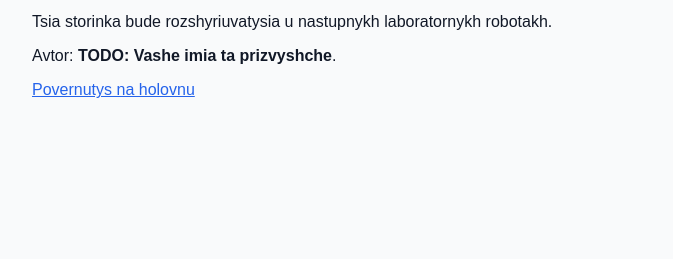
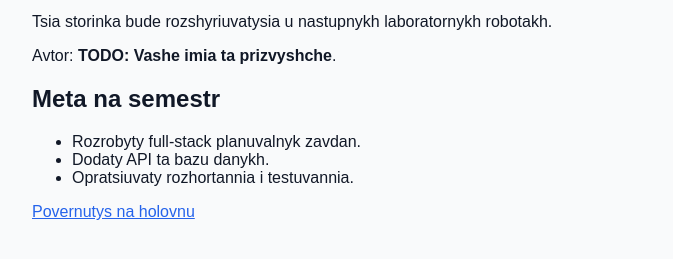
Before and after one commit to kudriavtsevmdipz24-alt/taskboard, a plain HTML site: page about.html in a window 1280 px wide. Shown: the part 119-378 px from the top of the page, without its empty margins (208-881 px from the left). Drawn offline with Linux system fonts and the light colour scheme.

Commit message:
Add semester goals section to about page

```diff
--- a/about.html
+++ b/about.html
@@ -34,6 +34,12 @@
     <p>
       Avtor: <strong>TODO: Vashе imia ta prizvyshche</strong>.
     </p>
+    <h2>Meta na semestr</h2>
+    <ul>
+      <li>Rozrobyty full-stack planuvalnyk zavdan.</li>
+      <li>Dodaty API ta bazu danykh.</li>
+      <li>Opratsiuvaty rozhortannia i testuvannia.</li>
+    </ul>
     <p><a href="./index.html">Povernutys na holovnu</a></p>
   </main>
 </body>
```
